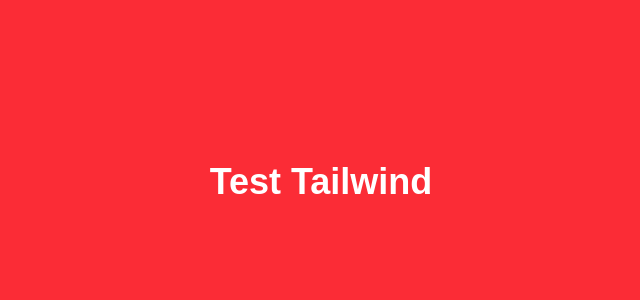
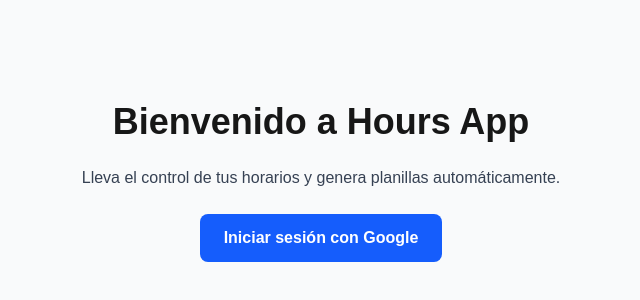
Before and after one commit to MaicolFreire001/hours-app, a Next.js app: page / in a window 1280 px wide. Shown: the part 218-518 px from the top of the page, without its empty margins (319-959 px from the left). Built offline with nearby package versions, Linux system fonts and the light colour scheme.

Commit message:
Created a home page

```diff
--- a/app/page.tsx
+++ b/app/page.tsx
@@ -1,7 +1,31 @@
-export default function PageTest() {
+"use client";
+
+import { useEffect } from "react";
+import { useRouter } from "next/navigation";
+import { useAuth } from "./context/AuthContext";
+
+export default function HomePage() {
+  const { isLoggedIn, loginWithGoogle } = useAuth();
+  const router = useRouter();
+
+  useEffect(() => {
+    if (isLoggedIn) {
+      router.push("/dashboard");
+    }
+  }, [isLoggedIn, router]);
+
   return (
-    <div className="h-screen flex items-center justify-center bg-red-500">
-      <h1 className="text-white text-4xl font-bold">Test Tailwind</h1>
+    <div className="h-screen flex flex-col items-center justify-center bg-gray-50">
+      <h1 className="text-4xl font-bold mb-6">Bienvenido a Hours App</h1>
+      <p className="mb-6 text-center text-gray-700">
+        Lleva el control de tus horarios y genera planillas automáticamente.
+      </p>
+      <button
+        onClick={loginWithGoogle}
+        className="bg-blue-600 hover:bg-blue-700 text-white px-6 py-3 rounded-lg font-semibold transition"
+      >
+        Iniciar sesión con Google
+      </button>
     </div>
   );
 }
```
